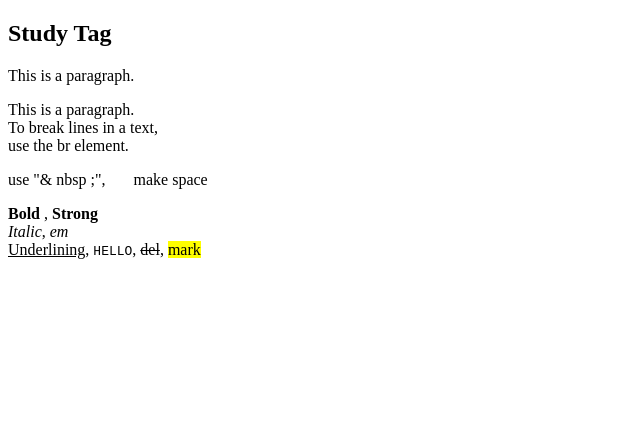
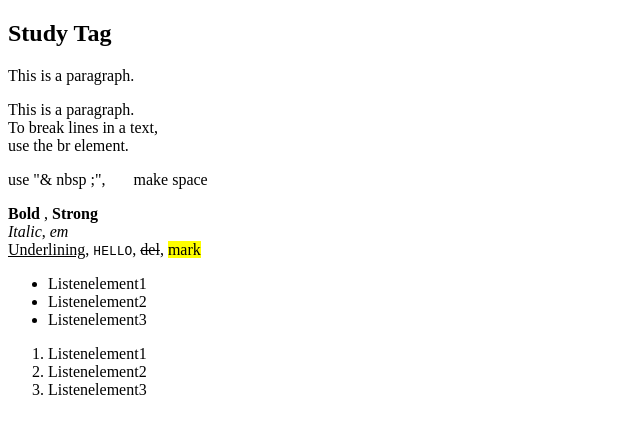
Before and after one commit to Lindarong29/Web-P, a plain HTML site: page html/tag.html in a window 1280 px wide. Shown: the whole page, without its empty margins (0-640 px from the left). Drawn offline with Linux system fonts and the light colour scheme.

Commit message:
Update tag.html

```diff
--- a/html/tag.html
+++ b/html/tag.html
@@ -14,5 +14,18 @@
     <p> <b>Bold</b> , <strong>Strong</strong> <br>
         <i>Italic</i>, <em>em</em> <br>
         <u>Underlining</u>, <tt>HELLO</tt>, <del>del</del>, <mark>mark</mark></p>
+     <p>
+        <ul>
+            <li>Listenelement1</li>
+            <li>Listenelement2</li>
+            <li>Listenelement3</li>
+        </ul>
+
+        <ol>
+            <li>Listenelement1</li>
+            <li>Listenelement2</li>
+            <li>Listenelement3</li>
+        </ol>
+    </p>
 </body>
 </html>
```
